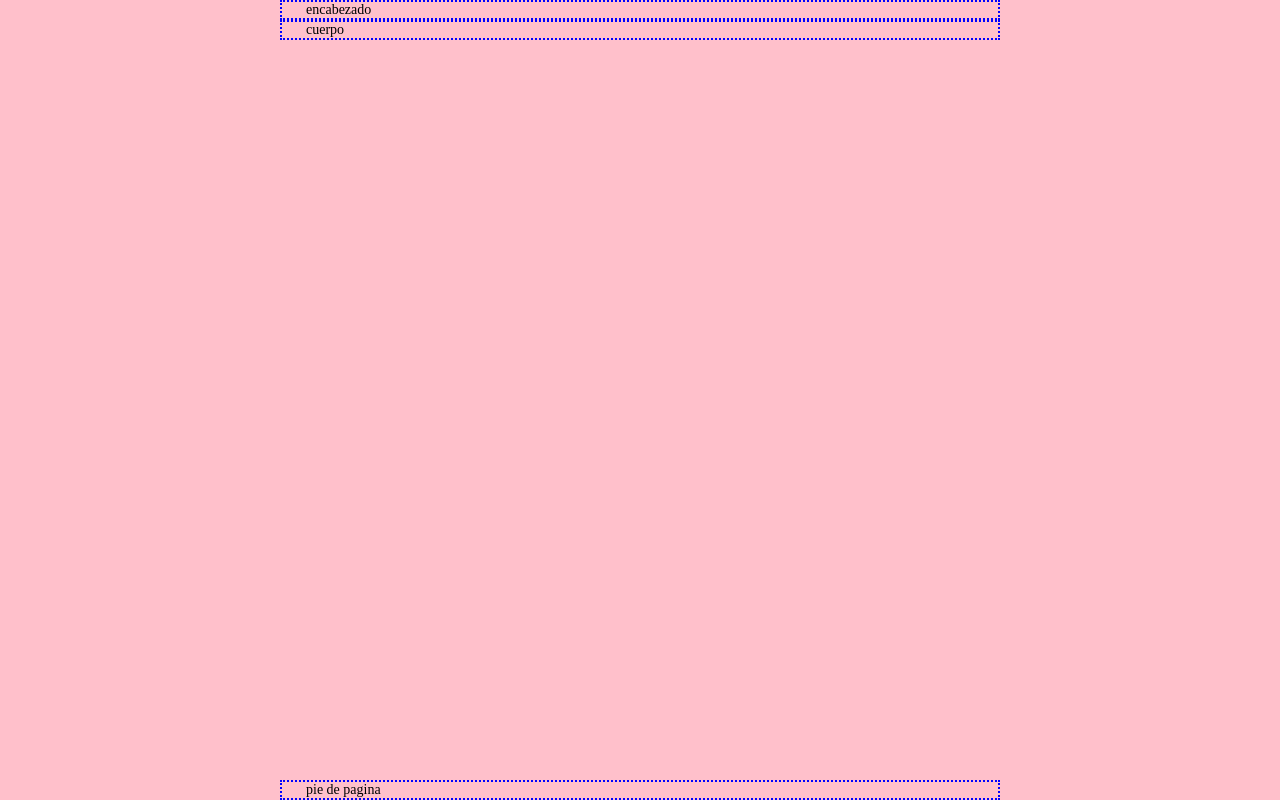
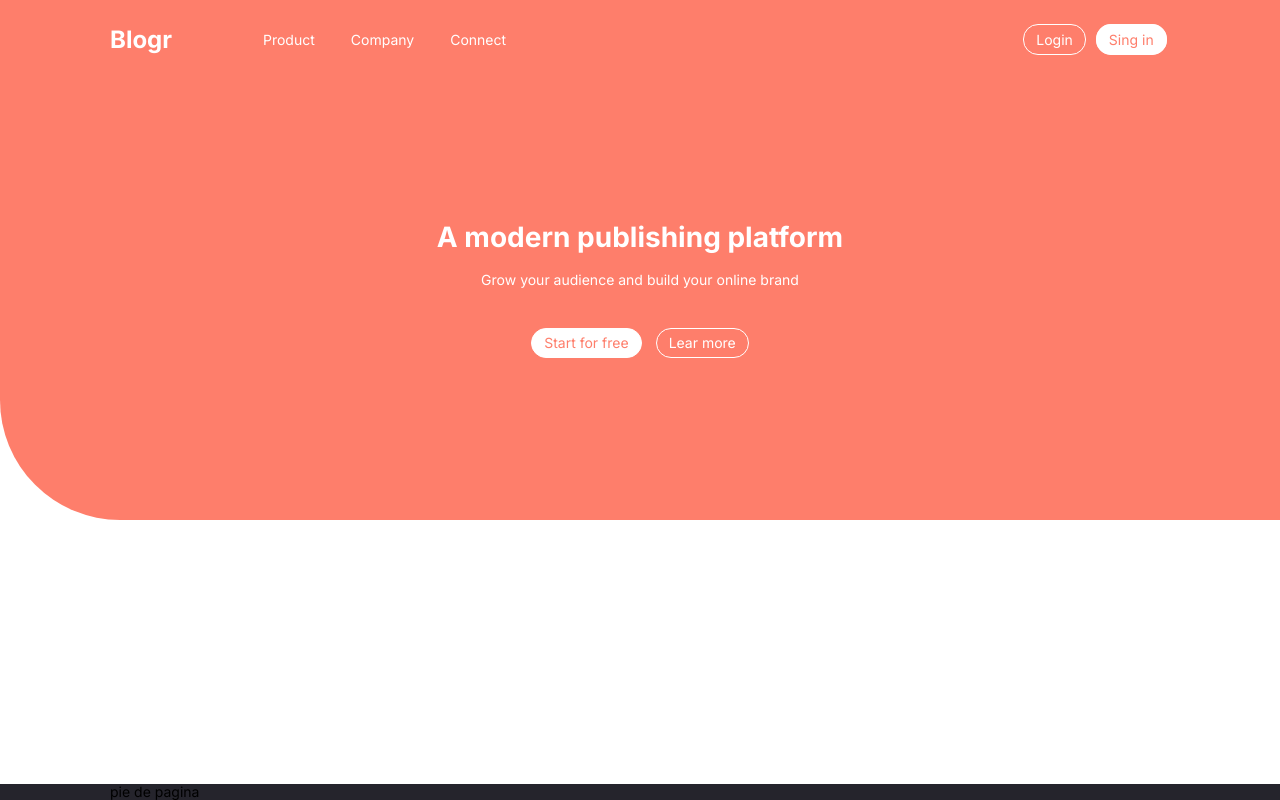
Before and after one commit to Crigar17/blogr-rwd, a plain HTML site: page index.html in a window 1280 px wide. Drawn offline with Linux system fonts and the light colour scheme; files whose address does not match are found by name.

Commit message:
main section call to action

```diff
--- a/css/index.css
+++ b/css/index.css
@@ -1,30 +1,29 @@
-/* Mobile first
-1. todo lo que este fuera de un media query es css enfocado al molvil(el mas pequeño)
-2. los mediaqueries van a atacar al siguiente dispositivo mas grande
-3. las condiciones del media query deben atacar al ancho maximo (min-width)
+@import url('https://fonts.googleapis.com/css2?family=Inter:ital,opsz,wght@0,14..32,100..900;1,14..32,100..900&display=swap');
 
-desktop firts
-1. todo lo que este fuera de un media query es css enfocado en al desktop(el mas grande)
-2. los mediaqueries van a atacar al siguiente dispositivo mas paqueño
-3. condiciones del media query deben atacar al ancho maximo(max-width) */
+:root {
+    /** Colors */
+    --Coral-Reef: #fe7e6b;
+    --Jacarta: #3a3d5d;
+    --Dark-Gunmetal: #25242c;
+    /** Fonts */
+    --overall-fontsize: 62.5%;
+}
 
 html,
-body{
+body {
     height: 100%;
     margin: 0;
     padding: 0;
 }
 
-html{
-    font-size: 62.5%;            /** 16px * 0.625 =10px conversion en base 10*/
+html {
+    font-size: var(--overall-fontsize);           /** 16px * 0.625 = 10px  Conversion en base 10*/
 }
 
-
-body{
+body {
     font-size: 1.4rem;
-    background-color: pink;
+    font-family: "Inter", sans-serif;       /** 14px; */
 }
-
 
 .main-container {
     max-height: 100vh;
@@ -32,54 +31,177 @@ body{
     flex-direction: column;
 }
 
-.main{
+/** Header */
+.header {
+    background-color: var(--Coral-Reef);
+}
+
+.navbar {
+    display: flex;
+    justify-content: space-between;
+    align-items: center;
+    max-height: 8rem;
+    height: 8rem;
+}
+
+.logo-site {
+    text-decoration: none;
+    color: white;
+    font-size: 2.4rem;
+    font-weight: bolder;
+}
+
+.navbar__center {
+    display: flex;
+    justify-content: space-between;
+    align-items: center;
+    gap: 1rem;
+}
+
+.icone-hamburguers{
+    color: white;
+    font-size: 2.4rem;
+}
+
+.menu-main {
+    display: none;
+}
+
+.navbar__right {
+    display: none;
+}
+
+.menu-autenticacion {
+    list-style: none;
+    display: flex;
+    justify-content: center;
+    align-items: center;
+    gap: 1rem;
+    padding: 0
+}
+
+.menu-autenticacion .item-3 {
+    display: none;
+}
+
+.btn {
+    border: 1px solid yellow;
+    padding: .6rem 1.2rem;
+    border-radius: 1.5rem;
+    box-sizing: border-box;
+    text-decoration: none;
+}
+
+.btn-primary {
+    background: white;
+    border: 1px solid white;
+    color: var(--Coral-Reef);
+}
+
+.btn-outline-primary {
+    border: 1px solid white;
+    color: white;
+}
+
+.btn-secundary {
+    border: 1px solid transparent;
+    color: white;
+}
+
+/** Main */
+.main {
     flex-grow: 1;
     max-height: 100vh;
     height: 100vh;
 }
 
-.container{
-    border: 2px dotted blue;
+/** Main-section call-to-action*/
+.section-call-to-action {
+    background: var(--Coral-Reef);
+    display: flex;
+    height: 44rem;
+    border-radius: 0 0 0 12rem;
+    justify-content: center;
+    align-items: center;
+    text-align: center;
+    color: white;
+}
+
+.buttons {
+    display: flex;
+    justify-content: center;
+    align-items: center;
+    gap: 1.4rem;
+    margin: 4rem 0;
+}
+
+/** Footer */
+.footer {
+    background-color: var(--Dark-Gunmetal);
+}
+
+/** Media Queries */
+.container {
+    /* border: 2px dotted blue; */
     max-width: 96vw;
     margin: 0 auto;
     box-sizing: border-box;
     padding: 0 .8rem;
 }
-
-.container-fluid{
-    border: 2px dotted orange;
-    min-width: 100vw;
+.container-fluid {
+    /* border: 2px dotted orange; */
+    max-width: 100vw;
     margin: 0 auto;
     box-sizing: border-box;
-    padding: 0 .8rem;
+    padding: 0;
 }
-
-/** media queris*/
-
-
-@media( min-width: 56.7rem){
-    .container{
+/** Media Queries */
+@media ( min-width: 567px ) {
+    .container {
         max-width: 56rem;
         padding: 0 1.6rem;
     }
 }
-
-@media ( min-width: 76.8rem){
-    .container{
+@media ( min-width: 768px ) {
+    .container {
         max-width: 72rem;
         padding: 0 2.4rem;
     }
+
+    .navbar__left {
+        flex-basis: 14rem;
+    }
+
+    .navbar__center {
+        flex-grow: 1;
+    }
+
+    .navbar__right {
+        display: block;
+        flex-basis: 15rem;
+    }
+
+    .menu-main {
+        list-style: none;
+        padding: 0;
+        display: flex;
+        justify-content: start;
+        align-items: center;
+        gap: 1rem;
+    }
+
+    .icone-hamburguers {
+        display: none;
+    }
 }
-
-@media ( min-width: 99.2rem ) {
-    .container{
+@media ( min-width: 992px ) {
+    .container {
         max-width: 98rem;
         padding: 0 3.2rem;
     }
 }
-
-@media ( min-width: 120rem){
-    .container{
+@media ( min-width: 1200px ) {
+    .container {
         max-width: 114rem;
         padding: 0 4rem;
     }
--- a/index.html
+++ b/index.html
@@ -4,6 +4,10 @@
     <meta charset="UTF-8">
     <meta name="viewport" content="width=device-width, initial-scale=1.0">
     <title>Document</title>
+    <!-- <link rel="preconnect" href="https://fonts.googleapis.com">
+    <link rel="preconnect" href="https://fonts.gstatic.com" crossorigin>
+    <link href="https://fonts.googleapis.com/css2?family=Inter:ital,opsz,wght@0,14..32,100..900;1,14..32,100..900&display=swap" rel="stylesheet"> -->
+    <link rel="stylesheet" href="https://cdnjs.cloudflare.com/ajax/libs/font-awesome/6.7.2/css/all.min.css" integrity="sha512-Evv84Mr4kqVGRNSgIGL/F/aIDqQb7xQ2vcrdIwxfjThSH8CSR7PBEakCr51Ck+w+/U6swU2Im1vVX0SVk9ABhg==" crossorigin="anonymous" referrerpolicy="no-referrer" />
     <link rel="stylesheet" href="./css/normalize.css">
     <link rel="stylesheet" href="./css/index.css">
 </head>
@@ -11,13 +15,57 @@
     <div class="main-container">
         <header class="header">
             <div class="container">
-                encabezado
+                <nav class="navbar">
+
+                    <div class="navbar__left">
+                        <a class="logo-site" href="#">Blogr</a>
+                    </div>
+
+                    <div class="navbar__center">
+                        <ul class="menu-main">
+                            <li class="menu-item item item-1 ">
+                                <a class="menu-link link link-1 btn btn-secundary" href="#">Product</a>
+                            </li>
+                            <li class="menu-item item item-2 ">
+                                <a class="menu-link link link btn btn-secundary" href="#">Company</a>
+                            </li>
+                            <li class="menu-item item item-3 ">
+                                <a class="menu-link link link-3 btn btn-secundary" href="#">Connect</a>
+                            </li>
+                        </ul>
+                        <i class="fa-solid fa-bars icone-hamburguers"></i>
+                    </div>
+
+                    <div class="navbar__right">
+                        <ul class="menu-autenticacion">
+                            <li class="menu-item item item-1">
+                                <a class="menu-link link lin-1 btn btn-outline-primary" href="#">Login</a>
+                            </li>
+                            <li class="menu-item item item-2">
+                                <a class="menu-link link link-2 btn btn-primary" href="#">Sing in</a>
+                            </li>
+                            <li class="menu-item item item-3">
+                                <a class="menu-link link link btn btn-online-primary" href="#">Sing out</a>
+                            </li>
+                        </ul>
+
+                    </div>
+                </nav>
             </div>
         </header>
         <main class="main">
-            <div class="container">
-                cuerpo
-            </div>
+            <section class="section-call-to-action">
+                <div class="container">
+                    <div class="container-call-to-action">
+                        <h1>A modern publishing platform</h1>
+                        <p>Grow your audience and build your online brand</p>
+                    </div>
+                    <div class="buttons">
+                        <a href="#" class="btn btn-primary">Start for free</a>
+                        <a href="#" class="btn btn-outline-primary">Lear more</a>
+                    </div>
+                </div>
+            </section>
         </main>
         <footer class="footer">
             <div class="container">
```
